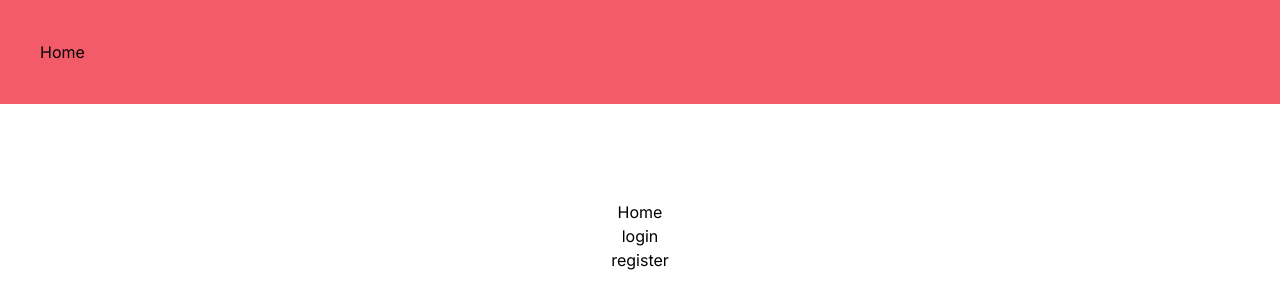
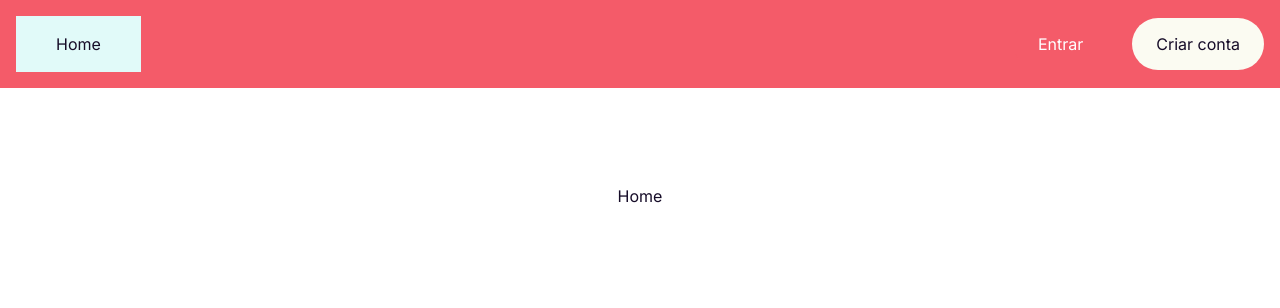
Before and after one commit to JoaoLucasLourenco/summoned, a Next.js app in the folder frontend/: page / in a window 1280 px wide. Shown: the top 308 px of the page. Built offline with nearby package versions, Linux system fonts and the light colour scheme.

Commit message:
feat: global header

```diff
--- a/frontend/src/app/globals.css
+++ b/frontend/src/app/globals.css
@@ -3,11 +3,12 @@
 @tailwind utilities;
 
 *{
-    transition: 400ms;
+    transition: 500ms;
     ::selection{
         background-color: var(--color-bg-paper);
         color: var(--color-text);
     }
+    color: var(--color-text);
 }
 :root{
     --color-text:#160C28;
@@ -16,7 +17,8 @@
     --color-success:#04E762;
     --color-default:#00A7E1;
     --color-bg-paper:#E1FAF9;
-    --color-primary:#0AD3FF;
+    --color-primary:#FBFBF2;
+    --color-primary-contrast: #F5CDA7;
     --color-secondary:#F45B69;
     --color-secondary-light:#F9808C;
     --color-white:#FFFFFF;
--- a/frontend/src/app/page.tsx
+++ b/frontend/src/app/page.tsx
@@ -11,8 +11,6 @@ export default function Home() {
     items-center
     p-24">
       Home
-      <a href="/login">login</a>
-      <a href="/register">register</a>
     </main>
   );
 }
--- a/frontend/src/components/header.tsx
+++ b/frontend/src/components/header.tsx
@@ -1,13 +1,57 @@
+import { useNavigation } from "@/hooks/useNavigation";
+
 export default function Header(){
+    const links = useNavigation();
     return(
         <>
         <header
         className="
-        w-full
-        p-10
+        p-4
         bg-secondary
         "
-        ><a href="/">Home</a></header>
+        >
+            <nav className="
+            flex
+            items-center
+            ">
+                <a href="/"
+                className="
+                px-10
+                py-4
+                bg-paper
+                m-0
+                "
+                >
+                    Home
+                </a>
+                <ul className="
+                flex
+                gap-6
+                w-full
+                justify-end
+                ">
+                    {
+                        links.map((link)=>(
+                            <li key={link.id}
+                            className={
+                                'float-right'
+                            }
+                            >
+                                <a href={link.route}
+                                className={
+                                    link.id===2?'px-6 py-4 rounded-full bg-primary hover:bg-primary-contrast'
+                                    :'px-6 py-4 rounded-full text-white border border-secondary'+
+                                    ' hover:border-primary'
+                                }
+                                >{link.name}</a>
+                            </li>
+                        ))
+                    }
+
+
+                </ul>
+            </nav>
+            </header>
         </>
     );
 }
--- /dev/null
+++ b/frontend/src/hooks/useNavigation.ts
@@ -0,0 +1,18 @@
+export function useNavigation(){
+
+    const links = [
+        {
+            id: 1,
+            name: 'Entrar',
+            route: '/login',
+            userAllowed: [1,2,3]
+        },
+        {
+            id: 2,
+            name: 'Criar conta',
+            route: '/register',
+            userAllowed: [1,2,3]
+        }
+    ];
+    return links;
+}
```
